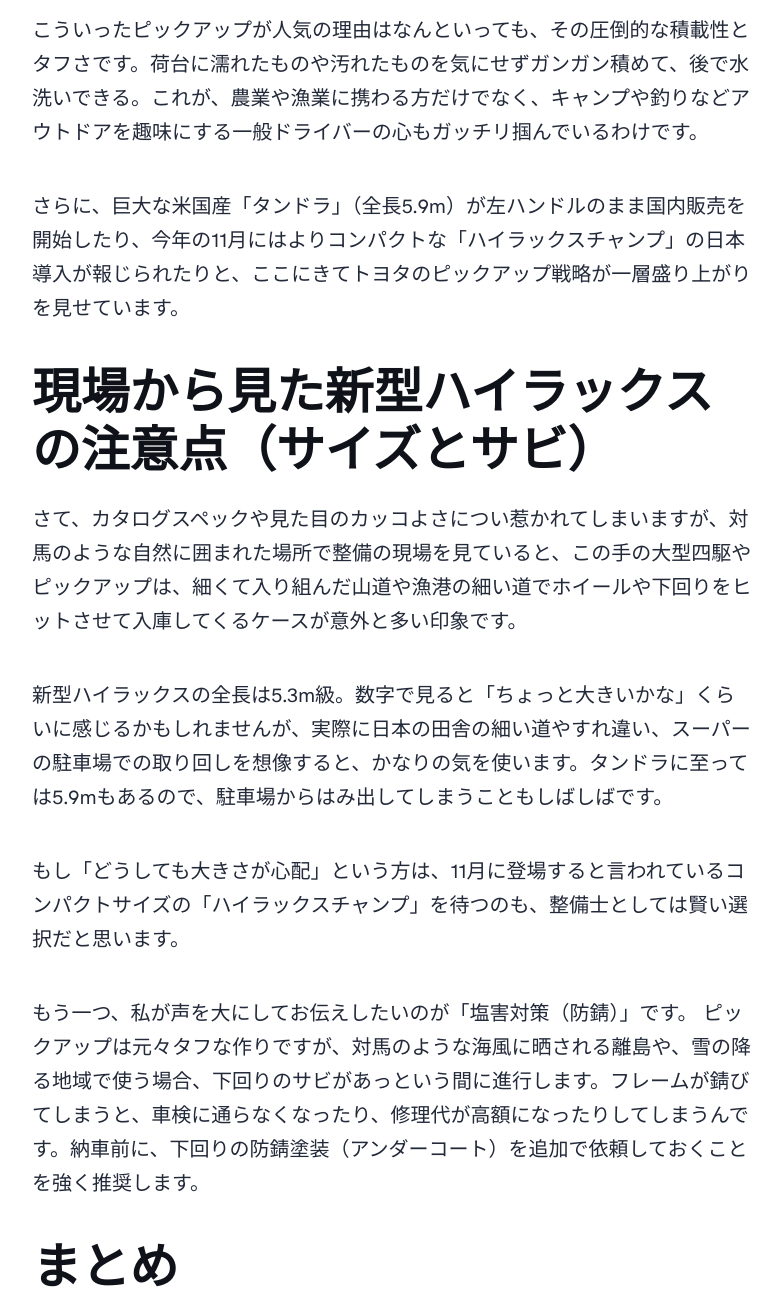
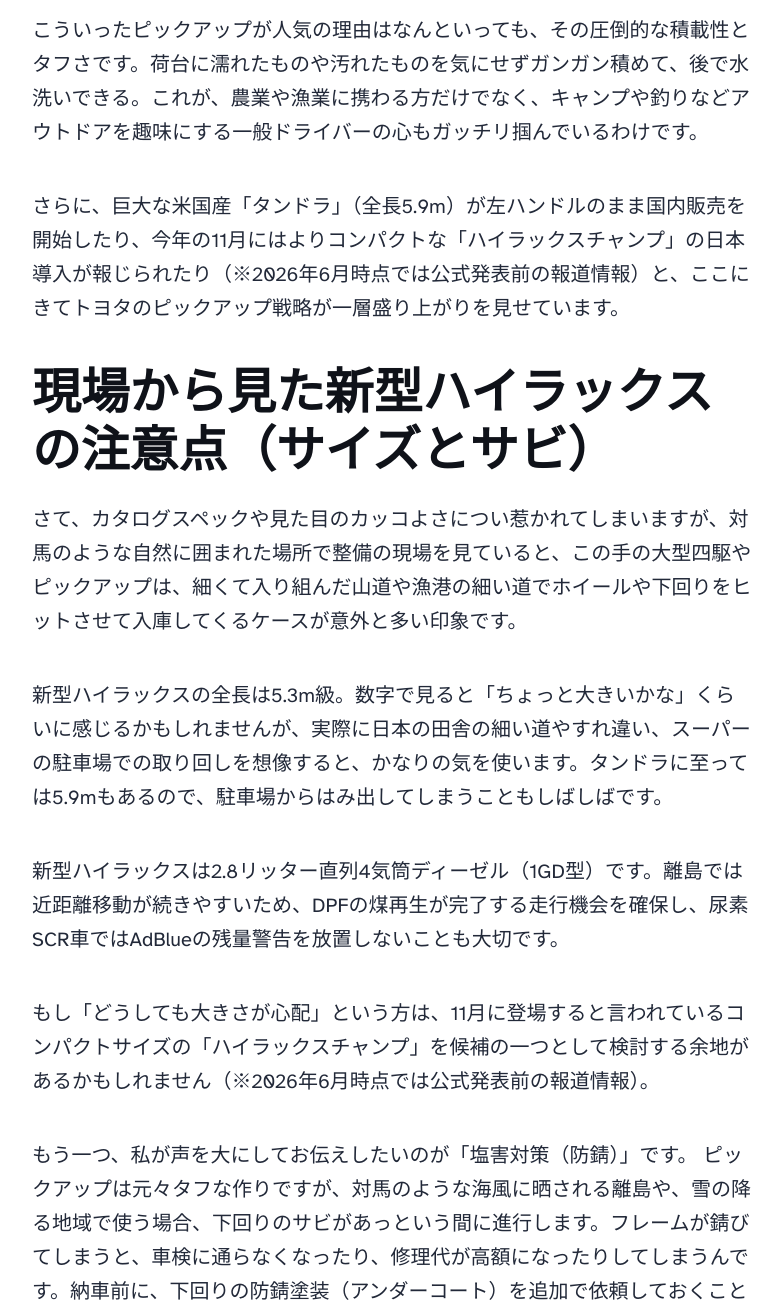
Before and after one commit to tmskawa-byte/kawatms-blog, an Astro site: page /blog/2026-06-22-b3e70996 in a window 1280 px wide. Shown: the part 2217-3517 px from the top of the page, without its empty margins (248-1029 px from the left). Built offline with nearby package versions, Linux system fonts and the light colour scheme; Astro itself is replaced by a stand-in of ours.

Commit message:
chore(blog): refine Hilux patrol corrections

```diff
--- a/src/content/blog/2026-06-22-b3e70996.md
+++ b/src/content/blog/2026-06-22-b3e70996.md
@@ -12,7 +12,7 @@ heroImage: '/images/articles/2026-06-22-b3e70996.png'
 
 こんにちは、長崎県対馬市で『対馬モーターサービス』を営んでいる整備士です。今回は、ピックアップトラック界隈で大きな話題となっている、トヨタの新型「ハイラックス」についてお話しします。
 
-2026年5月、満を持して9代目となる新型ハイラックスが発売されました。全長5.3m級という堂々たるボディサイズに、2.8リッターの直列4気筒エンジンを搭載。上級グレードの「Z」には18インチアルミホイールが採用され、メーカー希望小売価格は498万800円（消費税込）から設定されています。モデリスタ製のカスタムパーツも同時に登場し、アウトドア志向の方や、実用性を求める方からの注目度が非常に高くなっています。
+2026年5月、満を持して9代目となる新型ハイラックスが発売されました。全長5.3m級という堂々たるボディサイズに、2.8リッター直列4気筒ディーゼル（1GD型）エンジンを搭載。上級グレードの一つ「Z」には18インチアルミホイールが採用され、メーカー希望小売価格は498万800円（消費税込）から設定されています。モデリスタ製のカスタムパーツも同時に登場し、アウトドア志向の方や、実用性を求める方からの注目度が非常に高くなっています。
 
 販売店への問い合わせも急増しているそうで、報道によると発売後「即・受注停止」になるのではと予想されるほどの過熱ぶりを見せていますよね。
 
@@ -22,7 +22,7 @@ heroImage: '/images/articles/2026-06-22-b3e70996.png'
 
 こういったピックアップが人気の理由はなんといっても、その圧倒的な積載性とタフさです。荷台に濡れたものや汚れたものを気にせずガンガン積めて、後で水洗いできる。これが、農業や漁業に携わる方だけでなく、キャンプや釣りなどアウトドアを趣味にする一般ドライバーの心もガッチリ掴んでいるわけです。
 
-さらに、巨大な米国産「タンドラ」（全長5.9m）が左ハンドルのまま国内販売を開始したり、今年の11月にはよりコンパクトな「ハイラックスチャンプ」の日本導入が報じられたりと、ここにきてトヨタのピックアップ戦略が一層盛り上がりを見せています。
+さらに、巨大な米国産「タンドラ」（全長5.9m）が左ハンドルのまま国内販売を開始したり、今年の11月にはよりコンパクトな「ハイラックスチャンプ」の日本導入が報じられたり（※2026年6月時点では公式発表前の報道情報）と、ここにきてトヨタのピックアップ戦略が一層盛り上がりを見せています。
 
 ## 現場から見た新型ハイラックスの注意点（サイズとサビ）
 
@@ -30,7 +30,9 @@ heroImage: '/images/articles/2026-06-22-b3e70996.png'
 
 新型ハイラックスの全長は5.3m級。数字で見ると「ちょっと大きいかな」くらいに感じるかもしれませんが、実際に日本の田舎の細い道やすれ違い、スーパーの駐車場での取り回しを想像すると、かなりの気を使います。タンドラに至っては5.9mもあるので、駐車場からはみ出してしまうこともしばしばです。
 
-もし「どうしても大きさが心配」という方は、11月に登場すると言われているコンパクトサイズの「ハイラックスチャンプ」を待つのも、整備士としては賢い選択だと思います。
+新型ハイラックスは2.8リッター直列4気筒ディーゼル（1GD型）です。離島では近距離移動が続きやすいため、DPFの煤再生が完了する走行機会を確保し、尿素SCR車ではAdBlueの残量警告を放置しないことも大切です。
+
+もし「どうしても大きさが心配」という方は、11月に登場すると言われているコンパクトサイズの「ハイラックスチャンプ」を候補の一つとして検討する余地があるかもしれません（※2026年6月時点では公式発表前の報道情報）。
 
 もう一つ、私が声を大にしてお伝えしたいのが「塩害対策（防錆）」です。
 ピックアップは元々タフな作りですが、対馬のような海風に晒される離島や、雪の降る地域で使う場合、下回りのサビがあっという間に進行します。フレームが錆びてしまうと、車検に通らなくなったり、修理代が高額になったりしてしまうんです。納車前に、下回りの防錆塗装（アンダーコート）を追加で依頼しておくことを強く推奨します。
```
